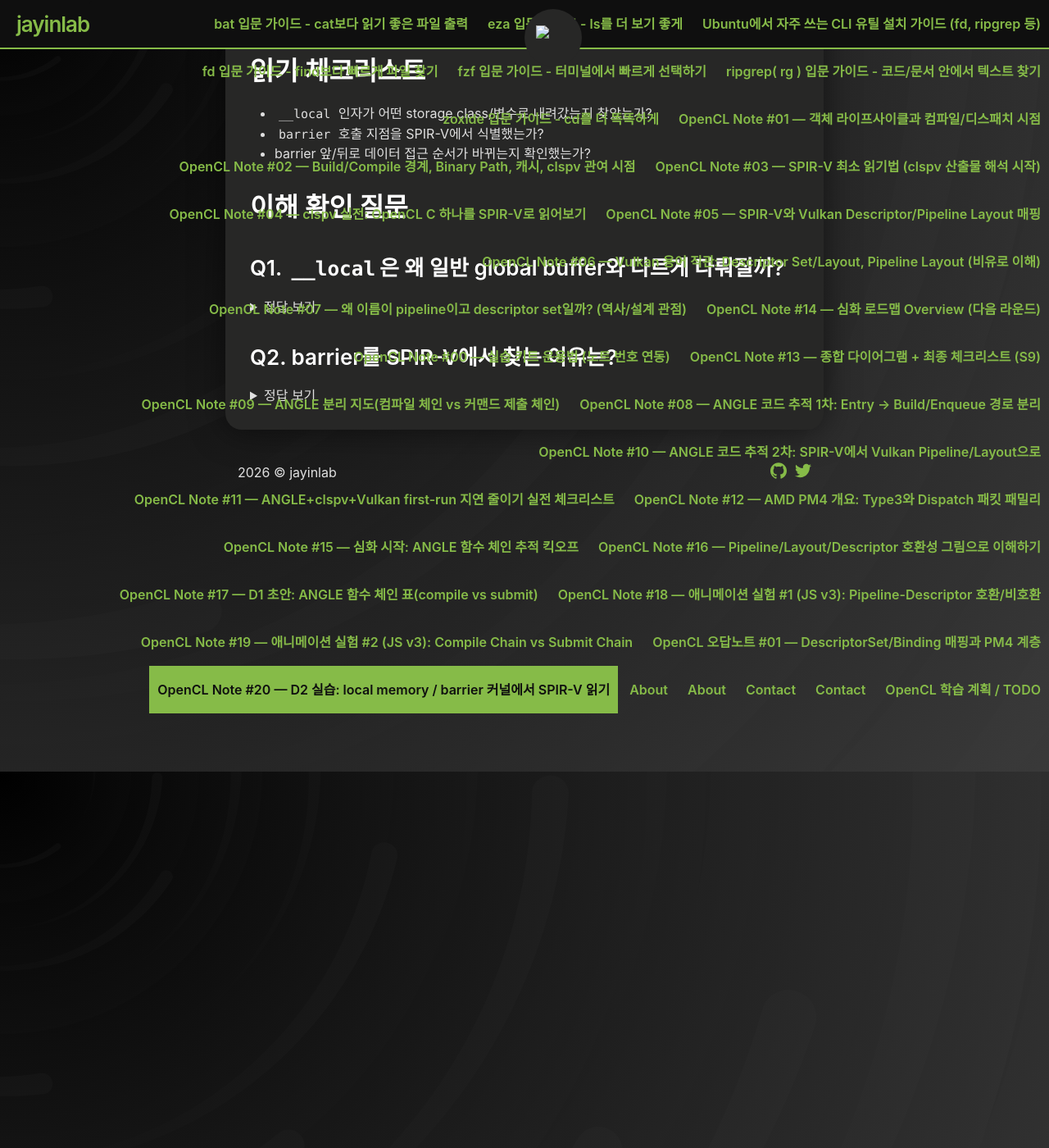
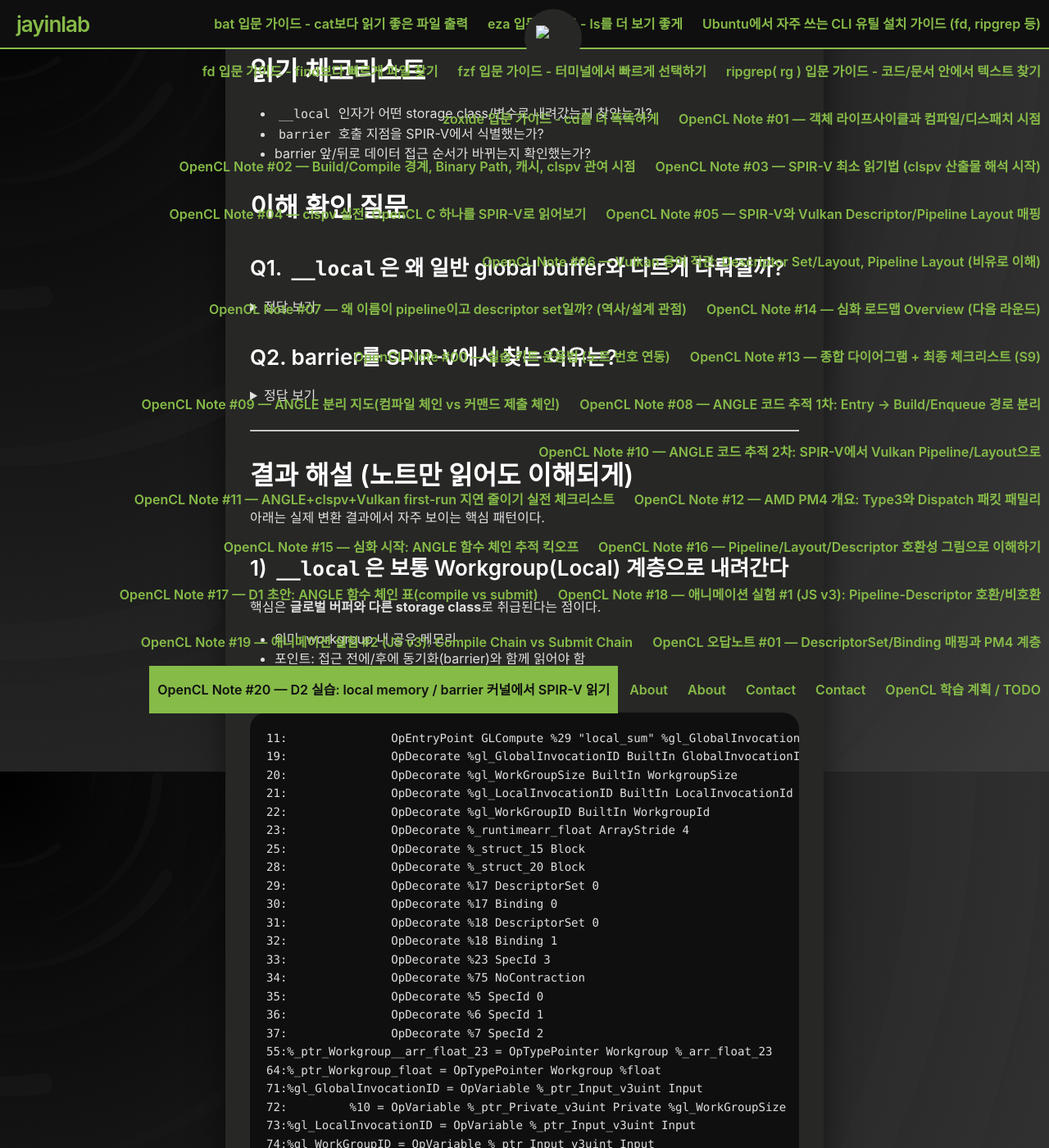
Before and after one commit to jayinlab/jayinlab.github.io, a Jekyll site: the page built from content/posts/2026-04-03-opencl-note-20-local-barrier-practice.md, in a window 1280 px wide and 1400 px high, scrolled down 979 px. Shown: the whole window at 82% size. Built offline with Jekyll 4.4.1, drawn with Linux system fonts in a browser that asks for light colours; our own code applies the rules of GitHub Pages for plain Markdown files; some of the changed text lies outside the part shown.

Commit message:
docs: upgrade Note #20 to self-contained explanation with real SPIR-V marker excerpts

````diff
--- a/content/posts/2026-04-03-opencl-note-20-local-barrier-practice.md
+++ b/content/posts/2026-04-03-opencl-note-20-local-barrier-practice.md
@@ -52,3 +52,107 @@ bash ~/opencl_study/scripts/04_run_local_barrier.sh
   <summary>정답 보기</summary>
   동기화 지점이 실제로 어디에 생성되는지 확인해야 데이터 경합/순서 문제를 이해할 수 있다.
 </details>
+
+
+---
+
+## 결과 해설 (노트만 읽어도 이해되게)
+
+아래는 실제 변환 결과에서 자주 보이는 핵심 패턴이다.
+
+### 1) `__local`은 보통 Workgroup(Local) 계층으로 내려간다
+
+핵심은 **글로벌 버퍼와 다른 storage class**로 취급된다는 점이다.
+
+- 의미: workgroup 내 공유 메모리
+- 포인트: 접근 전에/후에 동기화(barrier)와 함께 읽어야 함
+
+실제 마커 예시(local_sum):
+```text
+11:               OpEntryPoint GLCompute %29 "local_sum" %gl_GlobalInvocationID %gl_LocalInvocationID %gl_WorkGroupID
+19:               OpDecorate %gl_GlobalInvocationID BuiltIn GlobalInvocationId
+20:               OpDecorate %gl_WorkGroupSize BuiltIn WorkgroupSize
+21:               OpDecorate %gl_LocalInvocationID BuiltIn LocalInvocationId
+22:               OpDecorate %gl_WorkGroupID BuiltIn WorkgroupId
+23:               OpDecorate %_runtimearr_float ArrayStride 4
+25:               OpDecorate %_struct_15 Block
+28:               OpDecorate %_struct_20 Block
+29:               OpDecorate %17 DescriptorSet 0
+30:               OpDecorate %17 Binding 0
+31:               OpDecorate %18 DescriptorSet 0
+32:               OpDecorate %18 Binding 1
+33:               OpDecorate %23 SpecId 3
+34:               OpDecorate %75 NoContraction
+35:               OpDecorate %5 SpecId 0
+36:               OpDecorate %6 SpecId 1
+37:               OpDecorate %7 SpecId 2
+55:%_ptr_Workgroup__arr_float_23 = OpTypePointer Workgroup %_arr_float_23
+64:%_ptr_Workgroup_float = OpTypePointer Workgroup %float
+71:%gl_GlobalInvocationID = OpVariable %_ptr_Input_v3uint Input
+72:         %10 = OpVariable %_ptr_Private_v3uint Private %gl_WorkGroupSize
+73:%gl_LocalInvocationID = OpVariable %_ptr_Input_v3uint Input
+74:%gl_WorkGroupID = OpVariable %_ptr_Input_v3uint Input
+75:         %17 = OpVariable %_ptr_StorageBuffer__struct_15 StorageBuffer
+76:         %18 = OpVariable %_ptr_StorageBuffer__struct_15 StorageBuffer
+77:         %22 = OpVariable %_ptr_PushConstant__struct_20 PushConstant
+78:         %26 = OpVariable %_ptr_Workgroup__arr_float_23 Workgroup
+88:         %42 = OpAccessChain %_ptr_Input_uint %gl_LocalInvocationID %uint_0
+101:         %58 = OpAccessChain %_ptr_Workgroup_float %26 %43
+103:               OpControlBarrier %uint_2 %uint_2 %uint_264
+116:         %73 = OpAccessChain %_ptr_Workgroup_float %26 %71
+141:        %105 = OpExtInst %void %91 ArgumentWorkgroup %95 %uint_2 %uint_3 %uint_4 %103
+144:        %109 = OpExtInst %void %91 SpecConstantWorkgroupSize %uint_0 %uint_1 %uint_2
+```
+
+### 2) `barrier(...)`는 SPIR-V에서 동기화 opcode로 나타난다
+
+핵심은 **순서 보장 지점이 코드에 명시된다**는 점이다.
+
+- OpenCL `barrier(CLK_LOCAL_MEM_FENCE)`
+- SPIR-V에서 `OpControlBarrier`(또는 관련 동기화 명령)로 관찰
+
+실제 마커 예시(barrier_copy):
+```text
+11:               OpEntryPoint GLCompute %28 "barrier_copy" %gl_GlobalInvocationID %gl_LocalInvocationID
+19:               OpDecorate %gl_GlobalInvocationID BuiltIn GlobalInvocationId
+20:               OpDecorate %gl_LocalInvocationID BuiltIn LocalInvocationId
+21:               OpDecorate %gl_WorkGroupSize BuiltIn WorkgroupSize
+22:               OpDecorate %_runtimearr_float ArrayStride 4
+24:               OpDecorate %_struct_14 Block
+27:               OpDecorate %_struct_19 Block
+28:               OpDecorate %16 DescriptorSet 0
+29:               OpDecorate %16 Binding 0
+30:               OpDecorate %17 DescriptorSet 0
+31:               OpDecorate %17 Binding 1
+32:               OpDecorate %22 SpecId 3
+33:               OpDecorate %6 SpecId 0
+34:               OpDecorate %7 SpecId 1
+35:               OpDecorate %8 SpecId 2
+53:%_ptr_Workgroup__arr_float_22 = OpTypePointer Workgroup %_arr_float_22
+62:%_ptr_Workgroup_float = OpTypePointer Workgroup %float
+69:%gl_GlobalInvocationID = OpVariable %_ptr_Input_v3uint Input
+70:%gl_LocalInvocationID = OpVariable %_ptr_Input_v3uint Input
+71:         %11 = OpVariable %_ptr_Private_v3uint Private %gl_WorkGroupSize
+72:         %16 = OpVariable %_ptr_StorageBuffer__struct_14 StorageBuffer
+73:         %17 = OpVariable %_ptr_StorageBuffer__struct_14 StorageBuffer
+74:         %21 = OpVariable %_ptr_PushConstant__struct_19 PushConstant
+75:         %25 = OpVariable %_ptr_Workgroup__arr_float_22 Workgroup
+85:         %41 = OpAccessChain %_ptr_Input_uint %gl_LocalInvocationID %uint_0
+96:         %55 = OpAccessChain %_ptr_Workgroup_float %25 %42
+98:               OpControlBarrier %uint_2 %uint_2 %uint_264
+115:         %81 = OpExtInst %void %66 ArgumentWorkgroup %70 %uint_2 %uint_3 %uint_4 %79
+118:         %85 = OpExtInst %void %66 SpecConstantWorkgroupSize %uint_0 %uint_1 %uint_2
+```
+
+### 3) 오늘 기억할 3줄
+
+1. `__local` = workgroup 공유 메모리 성격
+2. `barrier` = 데이터 순서/가시성 보장 지점
+3. local 접근 패턴은 barrier 전/후 문맥으로 읽어야 한다
+
+### 4) 자주 하는 오해
+
+- 오해: `__local`도 그냥 global과 똑같이 보면 된다
+  - 정정: scope/동기화 규칙이 다르다
+- 오해: barrier는 성능 옵션이다
+  - 정정: 올바른 동기화 의미(정확성)가 먼저다
````
